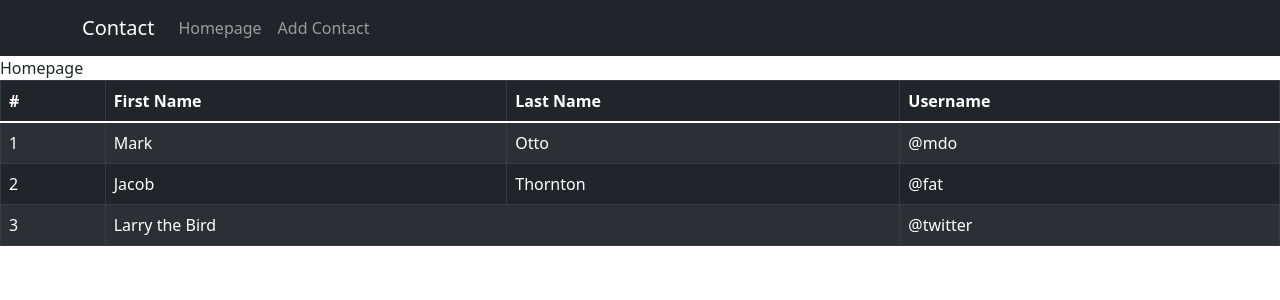
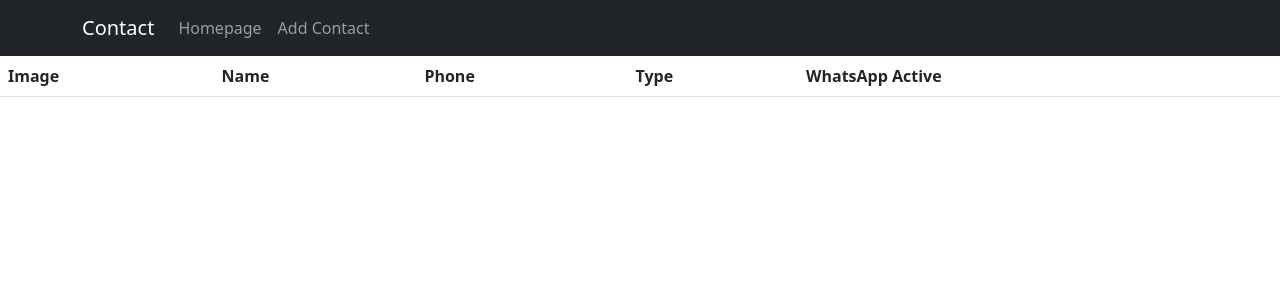
Before and after one commit to aviralgupta6/contactapplication, a React (Create React App) app: page / in a window 1280 px wide. Shown: the top 300 px of the page. Built offline with nearby package versions, Linux system fonts and the light colour scheme.

Commit message:
local storage fetxh added

```diff
--- a/package.json
+++ b/package.json
@@ -7,6 +7,7 @@
     "@testing-library/react": "^12.1.3",
     "@testing-library/user-event": "^13.5.0",
     "bootstrap": "^5.1.3",
+    "firebase": "^9.6.7",
     "react": "^17.0.2",
     "react-bootstrap": "^2.1.2",
     "react-dom": "^17.0.2",
--- a/src/components/NavBar.component.jsx
+++ b/src/components/NavBar.component.jsx
@@ -9,7 +9,7 @@ function NaviBar(props) {
         <Container>
           <Navbar.Brand href="/">Contact</Navbar.Brand>
           <Nav className="me-auto">
-            <Nav.Link href="/">Homepage</Nav.Link>
+            <Nav.Link to="/">Homepage</Nav.Link>
             <Nav.Link href="add-contact">Add Contact</Nav.Link>
           </Nav>
         </Container>
--- /dev/null
+++ b/src/components/contact.component.jsx
@@ -0,0 +1,136 @@
+import { Fragment } from "react";
+import React from "react";
+import { DropdownButton, Dropdown, Form, Button } from "react-bootstrap";
+import { useState } from "react";
+import { storage } from "../firebase/firebase";
+import { getDownloadURL, ref, uploadBytesResumable } from "@firebase/storage";
+import { useEffect } from "react";
+import { useRef } from "react";
+
+function Contact({ data, type, contactId }) {
+  const storageProfileCount = +sessionStorage.getItem("totalProfileCount");
+  const [progress, setProgress] = useState(0);
+  const [file, setFile] = useState(null);
+  const profileNumber = useRef(storageProfileCount);
+  const [formData, setFormData] = useState(data);
+  const handleChange = (id, value) => {
+    setFormData({ ...formData, [id]: value });
+  };
+  console.log(formData);
+
+  const localStorageSet = () => {
+    if (formData.name !== "" && formData.phone !== "") {
+      if (type === "add") {
+        localStorage.setItem(profileNumber.current, JSON.stringify(formData));
+        profileNumber.current = profileNumber.current + 1;
+        sessionStorage.setItem("totalProfileCount", profileNumber.current);
+      } else {
+        localStorage.setItem(contactId, JSON.stringify(formData));
+      }
+      console.log("xxxx");
+      setFormData({
+        name: "",
+        phone: "",
+        isWhatsApp: false,
+        type: "Type",
+        fileUrl: null,
+      });
+    } else {
+      console.error("Phone or Name cannot be empty");
+    }
+  };
+  const uploadImage = () => {
+    if (!file) return;
+
+    const storageRef = ref(storage, `/profileImage/${file.name}`);
+    const uploadTask = uploadBytesResumable(storageRef, file);
+    uploadTask.on(
+      "state_changed",
+      (snapshot) => {
+        const prog = Math.round(
+          (snapshot.bytesTransferred / snapshot.totalBytes) * 100
+        );
+        setProgress(prog);
+        console.log(progress);
+      },
+      (err) => console.log(err),
+      () => {
+        getDownloadURL(uploadTask.snapshot.ref).then((url) =>
+          setFormData({ ...formData, fileUrl: url })
+        );
+      }
+    );
+  };
+  const handleSubmit = () => {
+    if (file !== null) {
+      uploadImage();
+    } else localStorageSet();
+  };
+
+  useEffect(() => {
+    if (file != null) localStorageSet();
+  }, [formData.fileUrl]);
+
+  const handleFile = (e) => {
+    setFile(e.target.files[0]);
+  };
+  return (
+    <Fragment>
+      <Form>
+        <Form.Group className="mb-3" controlId="name">
+          <Form.Label>Name</Form.Label>
+          <Form.Control
+            type="name"
+            placeholder="Enter Name"
+            value={formData.name}
+            onChange={(e) => handleChange(e.target.id, e.target.value)}
+          />
+        </Form.Group>
+
+        <Form.Group className="mb-3" controlId="phone">
+          <Form.Label>Phone Number</Form.Label>
+          <Form.Control
+            type="number"
+            placeholder="Enter Phone Number"
+            value={formData.phone}
+            onChange={(e) => handleChange(e.target.id, e.target.value)}
+          />
+        </Form.Group>
+        <Form.Group className="mb-3" controlId="type">
+          <DropdownButton id="dropdown-button" title={formData.type}>
+            <Dropdown.Item
+              id="personal"
+              onClick={(e) => handleChange("type", e.target.text)}
+            >
+              Personal
+            </Dropdown.Item>
+            <Dropdown.Item
+              id="office"
+              onClick={(e) => handleChange("type", e.target.text)}
+            >
+              Office
+            </Dropdown.Item>
+          </DropdownButton>
+        </Form.Group>
+        <Form.Group className="mb-3" controlId="isWhatsApp">
+          <Form.Check
+            type="checkbox"
+            label="Are You on WhatsApp?"
+            checked={formData.isWhatsApp}
+            value={formData.isWhatsApp}
+            onChange={(e) => handleChange(e.target.id, e.target.checked)}
+          />
+        </Form.Group>
+        <Form.Group controlId="formFile" className="mb-3">
+          <Form.Label>Upload File</Form.Label>
+          <Form.Control type="file" onChange={handleFile} />
+        </Form.Group>
+        <Button variant="primary" type="button" onClick={handleSubmit}>
+          Submit
+        </Button>
+      </Form>
+    </Fragment>
+  );
+}
+
+export default Contact;
--- /dev/null
+++ b/src/firebase/firebase.js
@@ -0,0 +1,36 @@
+// Import the functions you need from the SDKs you need
+import { initializeApp } from "firebase/app";
+import { getStorage } from "firebase/storage";
+// TODO: Add SDKs for Firebase products that you want to use
+// https://firebase.google.com/docs/web/setup#available-libraries
+
+// Your web app's Firebase configuration
+// const firebaseConfig = {
+//   apiKey: "AIzaSyBOC6ELpy2P3LbEEG7DpLvLyYtYWWDcwgc",
+//   authDomain: "invedus-f8160.firebaseapp.com",
+//   projectId: "invedus-f8160",
+//   storageBucket: "invedus-f8160.appspot.com",
+//   messagingSenderId: "424035120319",
+//   appId: "1:424035120319:web:e134466bf9941039ee420a",
+// };
+
+// // Initialize Firebase
+// const app = initializeApp(firebaseConfig);
+
+// import firebase from "firebase";
+
+// Your web app's Firebase configuration
+const firebaseConfig = {
+  apiKey: "AIzaSyBOC6ELpy2P3LbEEG7DpLvLyYtYWWDcwgc",
+  authDomain: "invedus-f8160.firebaseapp.com",
+  projectId: "invedus-f8160",
+  storageBucket: "invedus-f8160.appspot.com",
+  messagingSenderId: "424035120319",
+  appId: "1:424035120319:web:e134466bf9941039ee420a",
+};
+// Initialize Firebase
+// firebase.initializeApp(firebaseConfig);
+// export Firebase so it can be used elsewhere
+export const FireBase = initializeApp(firebaseConfig);
+export const storage = getStorage(FireBase);
+// export default FireBase;
--- a/src/pages/add-contact/Add-Contact.component.jsx
+++ b/src/pages/add-contact/Add-Contact.component.jsx
@@ -1,105 +1,19 @@
-import { Fragment } from "react";
 import React from "react";
-import { DropdownButton, Dropdown, Form, Button } from "react-bootstrap";
-import { useRef } from "react";
-import { useEffect } from "react";
-import { useState } from "react";
+
+import Contact from "../../components/contact.component";
 
 function AddContact() {
-  const [formData, setFormData] = useState({
+  document.title = "Add Contact";
+
+  const formDataValues = {
     name: "",
     phone: "",
     isWhatsApp: false,
-    type: "",
-  });
-  const handleChange = (id, value) => {
-    console.log(id, value);
-    setFormData({ ...formData, [id]: value });
+    type: "Type",
+    fileUrl: null,
   };
 
-  useEffect(() => console.log(formData));
-  return (
-    <Fragment>
-      <Form>
-        <Form.Group className="mb-3" controlId="name">
-          <Form.Label>Name</Form.Label>
-          <Form.Control
-            type="name"
-            placeholder="Enter Name"
-            value={formData.name}
-            onChange={(e) => handleChange(e.target.id, e.target.value)}
-          />
-        </Form.Group>
-
-        <Form.Group className="mb-3" controlId="phone">
-          <Form.Label>Phone Number</Form.Label>
-          <Form.Control
-            type="phone"
-            placeholder="Enter Phone Number"
-            value={formData.phone}
-            onChange={(e) => handleChange(e.target.id, e.target.value)}
-          />
-        </Form.Group>
-        <Form.Group className="mb-3" controlId="type">
-          <DropdownButton id="dropdown-button" title="Type">
-            <Dropdown.Item
-              id="personal"
-              onClick={(e) => handleChange("type", e.target.text)}
-            >
-              Personal
-            </Dropdown.Item>
-            <Dropdown.Item
-              id="office"
-              onClick={(e) => handleChange("type", e.target.text)}
-            >
-              Office
-            </Dropdown.Item>
-          </DropdownButton>
-        </Form.Group>
-        <Form.Group className="mb-3" controlId="isWhatsApp">
-          <Form.Check
-            type="checkbox"
-            label="Are You on WhatsApp?"
-            value={formData.isWhatsApp}
-            onChange={(e) => handleChange(e.target.id, e.target.checked)}
-          />
-        </Form.Group>
-        <Button variant="primary" type="button" onClick={(e) => console.log(e)}>
-          Submit
-        </Button>
-      </Form>
-      {/* <form>
-        <div className="form-group">
-          <label>Name</label>
-          <input
-            type="name"
-            className="form-control"
-            id="name"
-            aria-describedby="name"
-            placeholder="Enter Name"
-          />
-        </div>
-        <div className="form-group">
-          <label>Phone Number</label>
-          <input
-            type="phone"
-            className="form-control"
-            id="phone"
-            placeholder="Enter Phone Number"
-          />
-        </div>
-        <div className="form-group"></div>
-        <div className="form-group form-check">
-          <input type="checkbox" className="form-check-input" id="isWhatsApp" />
-          <label className="form-check-label">Are You on WhatsApp?</label>
-        </div>
-        <button type="submit" className="btn btn-primary">
-          Submit
-        </button>
-      </form>
-       */}
-    </Fragment>
-  );
+  return <Contact data={formDataValues} type="add" />;
 }
 
 export default AddContact;
--- a/src/pages/homepage/Homepage.component.jsx
+++ b/src/pages/homepage/Homepage.component.jsx
@@ -1,49 +1,55 @@
 import { Fragment } from "react";
 import React from "react";
 import { Table } from "react-bootstrap";
+import { Link } from "react-router-dom";
 
 function Homepage() {
+  document.title = "Homepage";
+  let totalCount = +sessionStorage.getItem("totalProfileCount");
+
+  const storage = { ...localStorage };
+  let profiles = [];
+  for (let i = 0; i < totalCount; i++) {
+    profiles.push(JSON.parse(storage[i]));
+  }
+
   return (
     <Fragment>
-      Homepage
-      {/* <table>
+      <Table>
         <thead>
           <tr>
-            <th>S.N.</th>
+            <th>Image</th>
             <th>Name</th>
             <th>Phone</th>
             <th>Type</th>
             <th>WhatsApp Active</th>
           </tr>
         </thead>
-      </table> */}
-      <Table striped bordered hover variant="dark">
-        <thead>
-          <tr>
-            <th>#</th>
-            <th>First Name</th>
-            <th>Last Name</th>
-            <th>Username</th>
-          </tr>
-        </thead>
         <tbody>
-          <tr>
-            <td>1</td>
-            <td>Mark</td>
-            <td>Otto</td>
-            <td>@mdo</td>
-          </tr>
-          <tr>
-            <td>2</td>
-            <td>Jacob</td>
-            <td>Thornton</td>
-            <td>@fat</td>
-          </tr>
-          <tr>
-            <td>3</td>
-            <td colSpan={2}>Larry the Bird</td>
-            <td>@twitter</td>
-          </tr>
+          {profiles.map((profile, idx) => (
+            <tr key={idx}>
+              <td colSpan="1">
+                <img
+                  src={profile.fileUrl}
+                  style={{ width: "40px", height: "40px" }}
+                  alt={idx}
+                />
+              </td>
+              <td>
+                <Link to={`/edit-contact/${idx}`}>{profile.name}</Link>
+              </td>
+              <td>{profile.phone}</td>
+              <td>{profile.type}</td>
+              <td>
+                <input
+                  type="checkbox"
+                  checked={profile.isWhatsApp}
+                  readOnly
+                  disabled
+                />
+              </td>
+            </tr>
+          ))}
         </tbody>
       </Table>
     </Fragment>
```
Also changed, not shown: src/pages/edit-contact/Edit-Contact.compoent.jsx (+7 -3 lines), src/assets/dummy.png (added), 1 other file (tests, documents, lock files or other folders).
